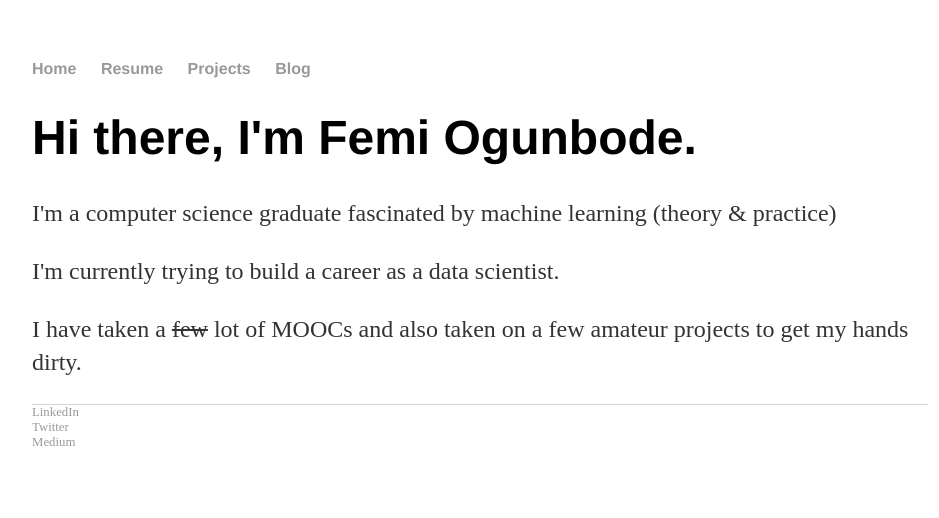
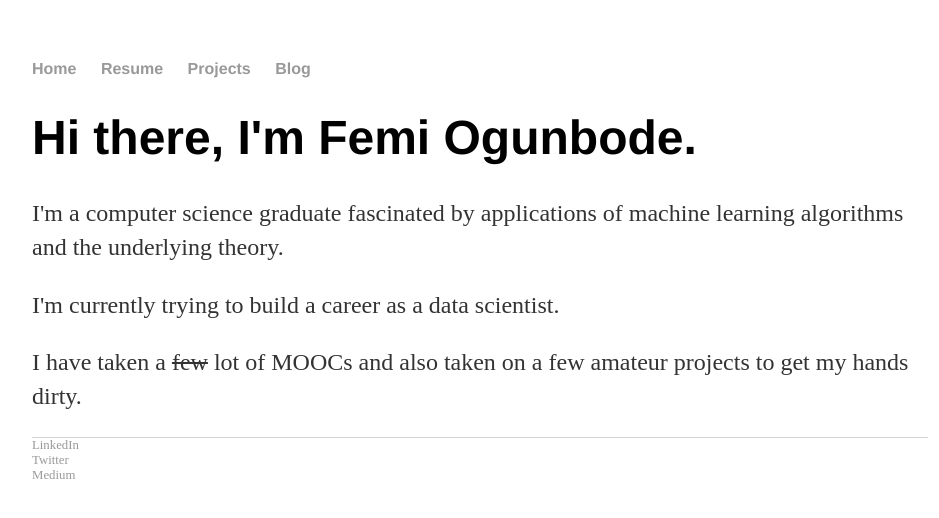
Before and after one commit to FemiOG/FemiOG.github.io, a Jekyll site: the page built from index.html, in a window 1280 px wide. Shown: the top 518 px of the page, without its empty margins (160-1099 px from the left). Built offline with Jekyll 4.4.1, drawn with Linux system fonts in a browser that asks for light colours.

Commit message:
still building

```diff
--- a/index.html
+++ b/index.html
@@ -4,7 +4,7 @@ title: Femi Ogunbode
 ---
 <div class="blurb">
 		<h1>Hi there, I'm Femi Ogunbode.</h1>
-		<p>I'm a computer science graduate fascinated by machine learning (theory & practice)</p>
+		<p>I'm a computer science graduate fascinated by applications of machine learning algorithms and the underlying theory.</p>
 		<p>I'm currently trying to build a career as a data scientist.</p>
 		<p> I have taken a <del>few</del> lot of MOOCs and also taken on a few amateur projects to get my hands dirty.</p>
 </div><!-- /.blurb -->
```
